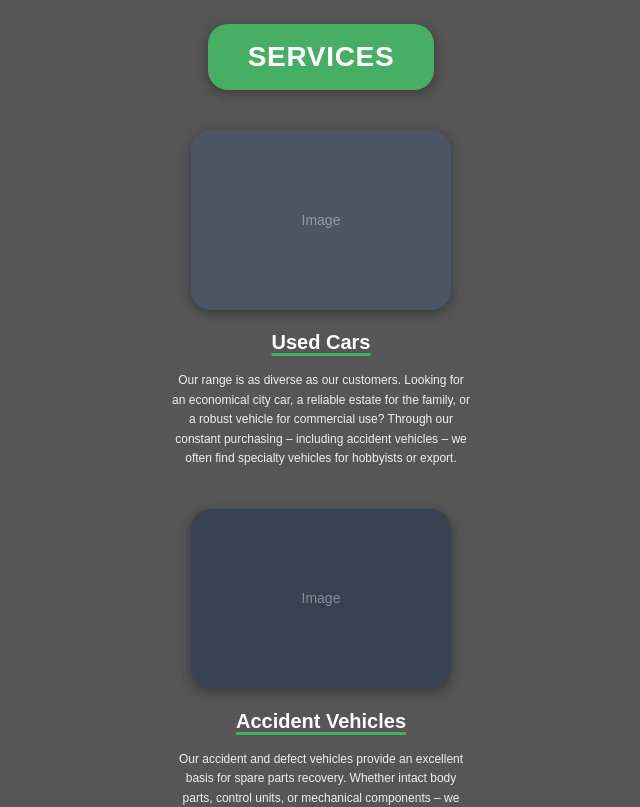
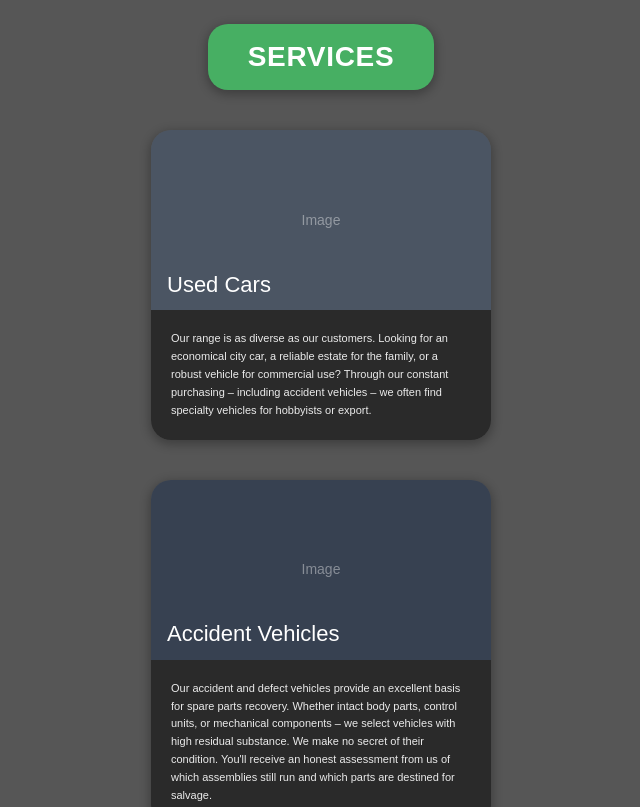
Before and after one commit to wfelk/waw, a Next.js app: page /en in a window 1280 px wide. Shown: the part 1580-2387 px from the top of the page, without its empty margins (319-959 px from the left). Built offline with nearby package versions, Linux system fonts and the light colour scheme; a web font is replaced by a local one.

Commit message:
Update service card

```diff
--- a/src/app/[locale]/globals.css
+++ b/src/app/[locale]/globals.css
@@ -11,6 +11,7 @@
   --color-foreground: var(--foreground);
   --color-primary: var(--primary);
   --font-sans: var(--font-anuphan);
+  --font-secondary: var(--font-alumni);
 }
 
 body {
--- a/src/components/sections/SectionServices.tsx
+++ b/src/components/sections/SectionServices.tsx
@@ -24,24 +24,27 @@ export const SectionServices = () => {
       {/* Service cards */}
       <div className="flex w-full max-w-[340px] flex-col gap-10">
         {SERVICES.map((service) => (
-          <div key={service.key} className="flex flex-col items-center">
-            {/* Rounded image placeholder */}
+          <div
+            key={service.key}
+            className="overflow-hidden rounded-[20px] shadow-[0px_3px_9.7px_2px_rgba(0,0,0,0.26)]"
+          >
+            {/* Image with overlaid title */}
             <div
-              className="flex h-[180px] w-[260px] items-center justify-center rounded-[20px] text-[14px] text-white/40 shadow-[0px_3px_9.7px_2px_rgba(0,0,0,0.26)] select-none"
+              className="relative flex h-[180px] items-center justify-center text-[14px] text-white/40 select-none"
               style={{ backgroundColor: service.color }}
             >
               {t("image")}
+              <h3 className="absolute bottom-3 left-4 font-secondary text-[22px] leading-tight text-white">
+                {t(`${service.key}.title`)}
+              </h3>
             </div>
 
-            {/* Title with green underline */}
-            <h3 className="mt-5 whitespace-pre-line text-center text-[20px] font-semibold leading-tight text-white underline decoration-primary decoration-3 underline-offset-4">
-              {t(`${service.key}.title`)}
-            </h3>
-
             {/* Description */}
-            <p className="mt-4 max-w-[300px] text-center text-[12px] font-light leading-relaxed text-white/90">
-              {t(`${service.key}.description`)}
-            </p>
+            <div className="bg-[#2a2a2a] px-5 py-5">
+              <p className="text-[11px] font-light leading-relaxed text-white/90">
+                {t(`${service.key}.description`)}
+              </p>
+            </div>
           </div>
         ))}
       </div>
```
